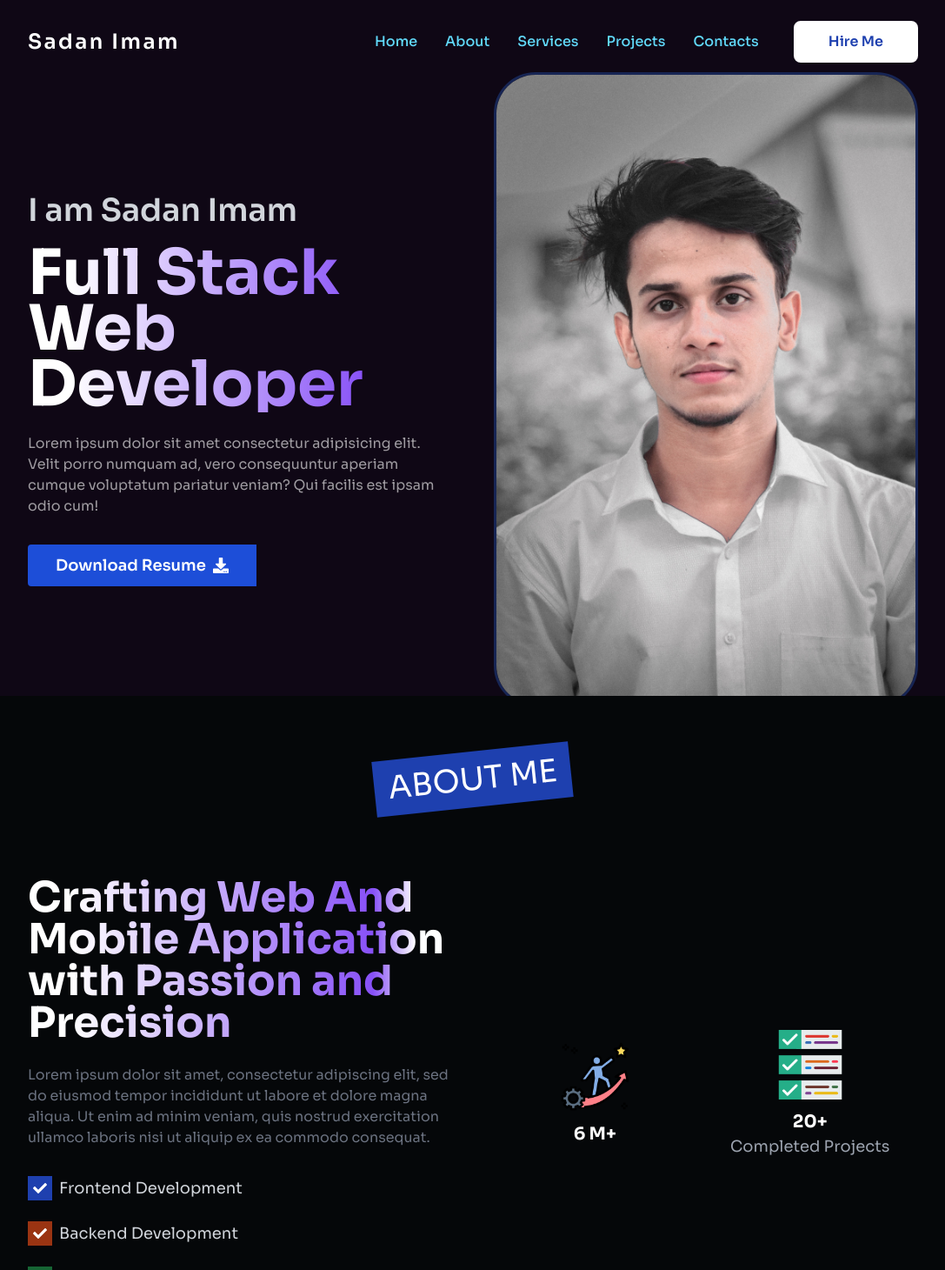
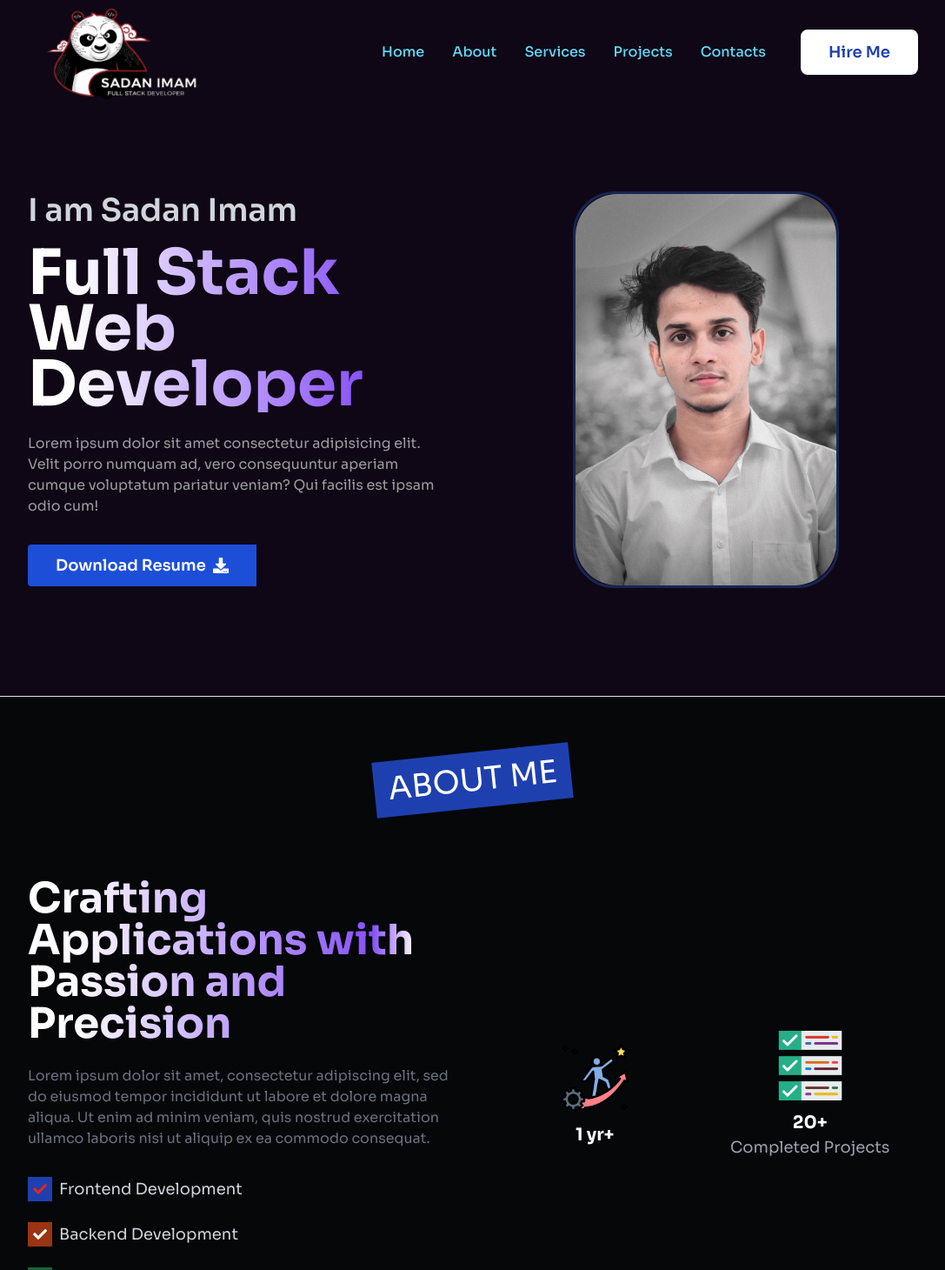
Before and after one commit to Sadan009/Portfolio, a Next.js app: page / in a window 1280 px wide. Shown: the top 1460 px of the page at 87% size, without its empty margins (96-1183 px from the left). Built offline with nearby package versions, Linux system fonts and the light colour scheme.

Commit message:
update in hero section

```diff
--- a/Data/data.ts
+++ b/Data/data.ts
@@ -11,7 +11,7 @@ export const aboutInfo = {
   description:
     "Lorem ipsum dolor sit amet, consectetur adipiscing elit, sed do eiusmod tempor incididunt ut labore et dolore magna aliqua. Ut enim ad minim veniam, quis nostrud exercitation ullamco laboris nisi ut aliquip ex ea commodo consequat. ",
   client: "N/A",
-  experience: "6 M+",
+  experience: "1 yr+",
   project: "20+",
   website: "10+",
 };
--- a/components/Home/About/About.tsx
+++ b/components/Home/About/About.tsx
@@ -1,3 +1,4 @@
+import { FlipWords } from "@/components/flipWords";
 import SectionHeading from "@/components/Helper/SectionHeading";
 import { aboutInfo } from "@/Data/data";
 import Image from "next/image";
@@ -6,17 +7,15 @@ import { FaCheck } from "react-icons/fa";
 
 const About = () => {
   return (
-    <div className="pt-16 pb-16 bg-[#050709]" id="about" >
+    <>
+      <div className="lg:pt-16 md:pt-16 pb-16 bg-[#050709]" id="about">
         {/* SectionHeading */}
         <SectionHeading>About Me</SectionHeading>
         <div className="w-[80%] mx-auto grid grid-cols-1 lg:grid-cols-2 gap-8 items-center mt-20">
           {/* TextContent */}
-        <div
-          data-aos="fade-left"
-          data-aos-delay="1000"
-        >
+          <div data-aos="fade-left" data-aos-delay="1000">
             <h1 className="text-bg text-[26px] sm:text-3xl md:text-4xl lg:text-5xl font-bold text-gray-200">
-            {aboutInfo.title}
+              Crafting <FlipWords words={["Web", "Mobile"]} className="text-white" /> Applications with Passion and Precision
             </h1>
             <p className="mt-6 text-gray-500 text-base">
               {aboutInfo.description}
@@ -24,7 +23,7 @@ const About = () => {
             <div className="mt-8">
               <div className="flex items-center space-x-2 mb-6">
                 <div className="w-7 h-7 bg-blue-800 flex flex-col items-center justify-center">
-                <FaCheck className="text-white" />
+                  <FaCheck className="font-black text-red-600" />
                 </div>
                 <p className="text-sm sm:text-base md:text-lg font-bol text-gray-300">
                   Frontend Development
@@ -92,6 +91,7 @@ const About = () => {
           </div>
         </div>
       </div>
+    </>
   );
 };
 
--- a/components/Home/Hero/Hero.tsx
+++ b/components/Home/Hero/Hero.tsx
@@ -5,6 +5,7 @@ import { FaDownload } from "react-icons/fa";
 
 const Hero = () => {
   return (
+    <>
       <div
         className="w-full pt-[4vh] md:pt-[12vh] h-screen bg-[#0f0715] overflow-hidden relative text-white"
         id="hero"
@@ -35,7 +36,10 @@ const Hero = () => {
               >
                 {BaseInfo.description}
               </p>
-            <a href="/images/SadanImam_Resume.pdf" download="Sadan_Resume.pdf">
+              <a
+                href="/images/SadanImam_Resume.pdf"
+                download="Sadan_Resume.pdf"
+              >
                 <button
                   data-aos="zoom-in"
                   data-aos-delay="300"
@@ -50,19 +54,21 @@ const Hero = () => {
             <div
               data-aos="zoom-in-down"
               data-aos-delay="400"
-            className="mx-auto hidden lg:block rounded-[3rem] border-[3.5px] border-blue-950 overflow-hidden"
+              className="mx-auto hidden  md:block lg:block rounded-[3rem] border-[3.5px] border-blue-950"
             >
-            <Image
+              <img
                 src="/images/Sady.jpeg"
                 alt={BaseInfo.name}
                 width={300}
                 height={400}
-              style={{ width: "auto", height: "auto" }}
+                style={{ borderRadius: "3rem" }}
               />
             </div>
           </div>
         </div>
       </div>
+      <hr className="" />
+    </>
   );
 };
 
--- a/components/Home/Navbar/Nav.tsx
+++ b/components/Home/Navbar/Nav.tsx
@@ -38,15 +38,16 @@ const Nav = () => {
     <div
       className={`fixed ${
         navBg ? "bg-[#000]" : "fixed"
-      } h-[12vh] z-[10]  w-full transition-all duration-200`}
+      } h-[15vh] z-[10]  w-full transition-all duration-200`}
       onClick={closeNav}
       id="nav"
     >
       <div className="flex items-center h-full justify-between w-[95%] sm:w-[90%] xl:w-[80%] mx-auto">
         {/* Logo */}
-        <h1 className="font-semibold text-2xl tracking-widest ml-[-1.5rem] sm:ml-[0] text-white">
+        <img src="/images/panda-logo.png" alt="Sadan Imam" className="lg:h-56 lg:w-56 md:h-48 md:w-48 w-32 h-32 sm:w-28 sm:h-28 " />
+        {/* <h1 className="font-semibold text-2xl tracking-widest ml-[-1.5rem] sm:ml-[0] text-white">
           Sadan Imam
-        </h1>
+        </h1> */}
 
         {/* Nav Links */}
         <div className="flex items-center space-x-10">
@@ -61,7 +62,7 @@ const Nav = () => {
           </div>
           {/* Buttons */}
           <div className="flex items-center  space-x-4">
-            <a href="#contact" className="md:px-10 md:py-3 px-8 py-3 text-blue-800 font-semibold sm:text-base text-sm bg-white hover:bg-gray-400 transition-all duration-200 rounded-lg">
+            <a href="#contact" className="md:px-10 md:py-3 lg:px-8 lg:py-3 p-1 text-blue-800 font-semibold sm:text-base lg:text-lg text-sm bg-white hover:bg-gray-400 transition-all duration-200 rounded-lg">
               Hire Me
             </a>
             {/* Burger Menu */}
--- /dev/null
+++ b/components/flipWords.tsx
@@ -0,0 +1,98 @@
+"use client";
+import React, { useCallback, useEffect, useRef, useState } from "react";
+import { AnimatePresence, motion, LayoutGroup } from "motion/react";
+import { twMerge } from "tailwind-merge";
+
+export const FlipWords = ({
+  words,
+  duration = 3000,
+  className,
+}: {
+  words: string[],
+  duration?: number,
+  className?: string,
+}) => {
+  const [currentWord, setCurrentWord] = useState(words[0]);
+  const [isAnimating, setIsAnimating] = useState<boolean>(false);
+
+  // thanks for the fix Julian - https://github.com/Julian-AT
+  const startAnimation = useCallback(() => {
+    const word = words[words.indexOf(currentWord) + 1] || words[0];
+    setCurrentWord(word);
+    setIsAnimating(true);
+  }, [currentWord, words]);
+
+  useEffect(() => {
+    if (!isAnimating)
+      setTimeout(() => {
+        startAnimation();
+      }, duration);
+  }, [isAnimating, duration, startAnimation]);
+
+  return (
+    <AnimatePresence
+      onExitComplete={() => {
+        setIsAnimating(false);
+      }}
+    >
+      <motion.div
+        initial={{
+          opacity: 0,
+          y: 10,
+        }}
+        animate={{
+          opacity: 1,
+          y: 0,
+        }}
+        transition={{
+          type: "spring",
+          stiffness: 100,
+          damping: 10,
+        }}
+        exit={{
+          opacity: 0,
+          y: -40,
+          x: 40,
+          filter: "blur(8px)",
+          scale: 2,
+          position: "absolute",
+        }}
+        className={twMerge(
+          "z-10 inline-block relative text-left",
+          className
+        )}
+        key={currentWord}
+      >
+        {/* edit suggested by Sajal: https://x.com/DewanganSajal */}
+        {currentWord.split(" ").map((word, wordIndex) => (
+          <motion.span
+            key={word + wordIndex}
+            initial={{ opacity: 0, y: 10, filter: "blur(8px)" }}
+            animate={{ opacity: 1, y: 0, filter: "blur(0px)" }}
+            transition={{
+              delay: wordIndex * 0.3,
+              duration: 0.3,
+            }}
+            className="inline-block whitespace-nowrap"
+          >
+            {word.split("").map((letter, letterIndex) => (
+              <motion.span
+                key={word + letterIndex}
+                initial={{ opacity: 0, y: 10, filter: "blur(8px)" }}
+                animate={{ opacity: 1, y: 0, filter: "blur(0px)" }}
+                transition={{
+                  delay: wordIndex * 0.3 + letterIndex * 0.05,
+                  duration: 0.2,
+                }}
+                className="inline-block"
+              >
+                {letter}
+              </motion.span>
+            ))}
+            <span className="inline-block">&nbsp;</span>
+          </motion.span>
+        ))}
+      </motion.div>
+    </AnimatePresence>
+  );
+};
--- a/package.json
+++ b/package.json
@@ -10,13 +10,16 @@
   },
   "dependencies": {
     "aos": "^3.0.0-beta.6",
+    "clsx": "^2.1.1",
     "framer-motion": "^12.0.5",
+    "motion": "^12.23.12",
     "next": "15.1.6",
     "react": "^19.0.0",
     "react-dom": "^19.0.0",
     "react-icons": "^5.4.0",
     "react-multi-carousel": "^2.8.5",
-    "react-parallax-tilt": "^1.7.274"
+    "react-parallax-tilt": "^1.7.274",
+    "tailwind-merge": "^3.3.1"
   },
   "devDependencies": {
     "@eslint/eslintrc": "^3",
```
Also changed, not shown: public/images/panda-logo.png (added), 1 other file (tests, documents, lock files or other folders). Lines whose indentation alone changed are shown as unchanged.
